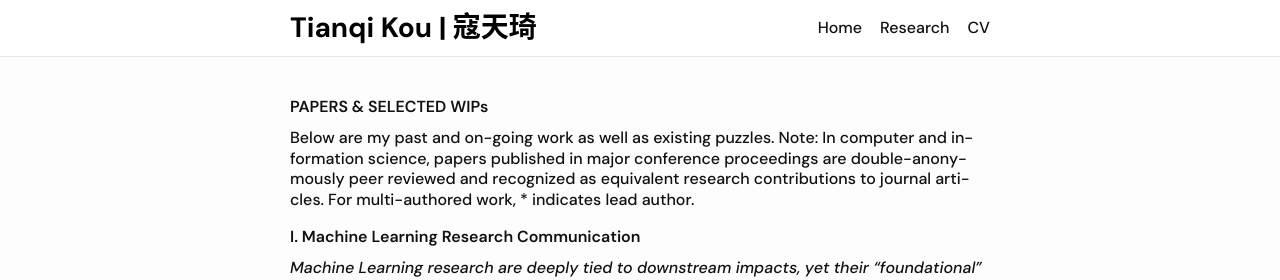
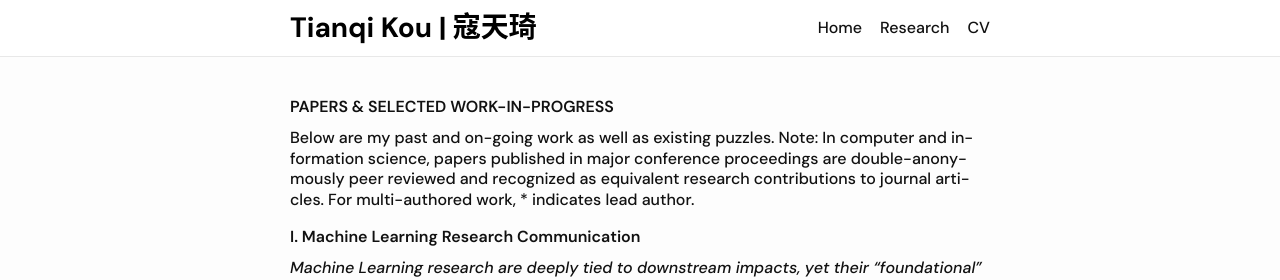
Before and after one commit to koutianqi/koutianqi.github.io, a Jekyll site: the page built from pages/research.markdown, in a window 1280 px wide. Shown: the top 280 px of the page. Built offline with Jekyll 4.4.1, drawn with Linux system fonts in a browser that asks for light colours.

Commit message:
Update research.markdown

```diff
--- a/pages/research.markdown
+++ b/pages/research.markdown
@@ -2,7 +2,7 @@
 layout: page
 title: "Research"
 ---
-### PAPERS & SELECTED WIPs
+### PAPERS & SELECTED WORK-IN-PROGRESS
 Below are my past and on-going work as well as existing puzzles. Note: In computer and information science, papers published in major conference proceedings are double-anonymously peer reviewed and recognized as equivalent research contributions to journal articles. For multi-authored work, * indicates lead author.
 
 ### I. Machine Learning Research Communication
```
